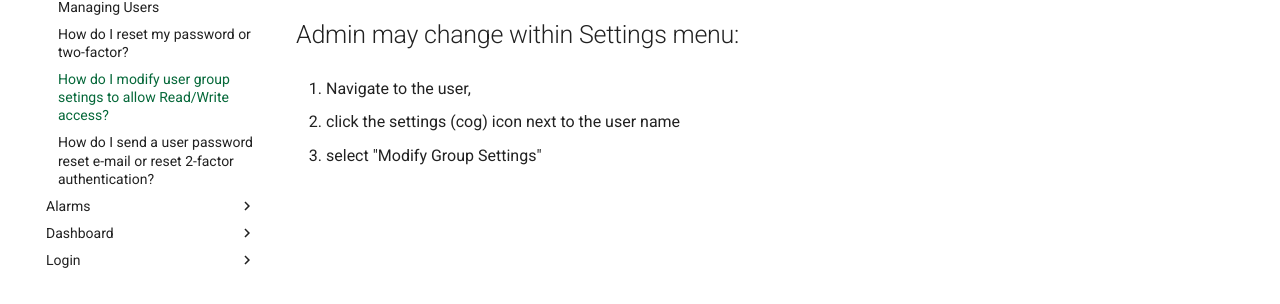
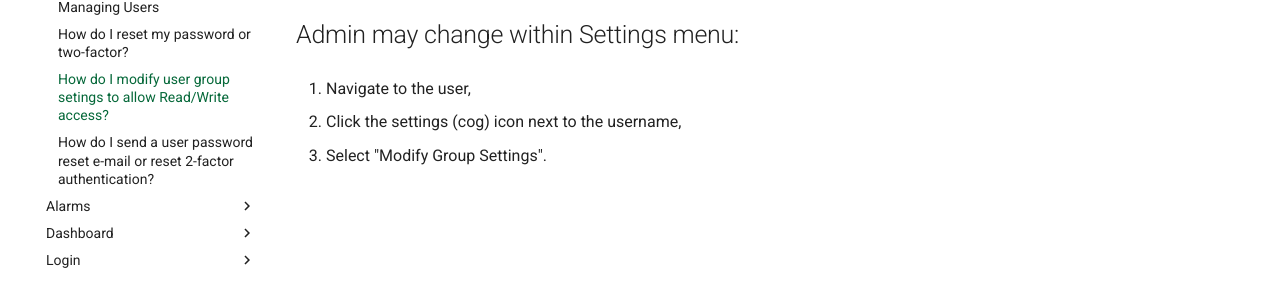
Before and after one commit to Specific-Energy/support-site, an MkDocs documentation site: the page built from docs/faq/admin/readWrite/readWrite.md, in a window 1280 px wide. Shown: the part 253-557 px from the top of the page. Built offline with MkDocs 1.6.1 and Material for MkDocs 9.7.7, drawn with Linux system fonts in a browser that asks for light colours.

Commit message:
Update readWrite.md

```diff
--- a/docs/faq/admin/readWrite/readWrite.md
+++ b/docs/faq/admin/readWrite/readWrite.md
@@ -4,6 +4,6 @@
 
 1. Navigate to the user,
 
-2. click the settings (cog) icon next to the user name
+2. Click the settings (cog) icon next to the username,
 
-3. select "Modify Group Settings"
+3. Select "Modify Group Settings".
```
